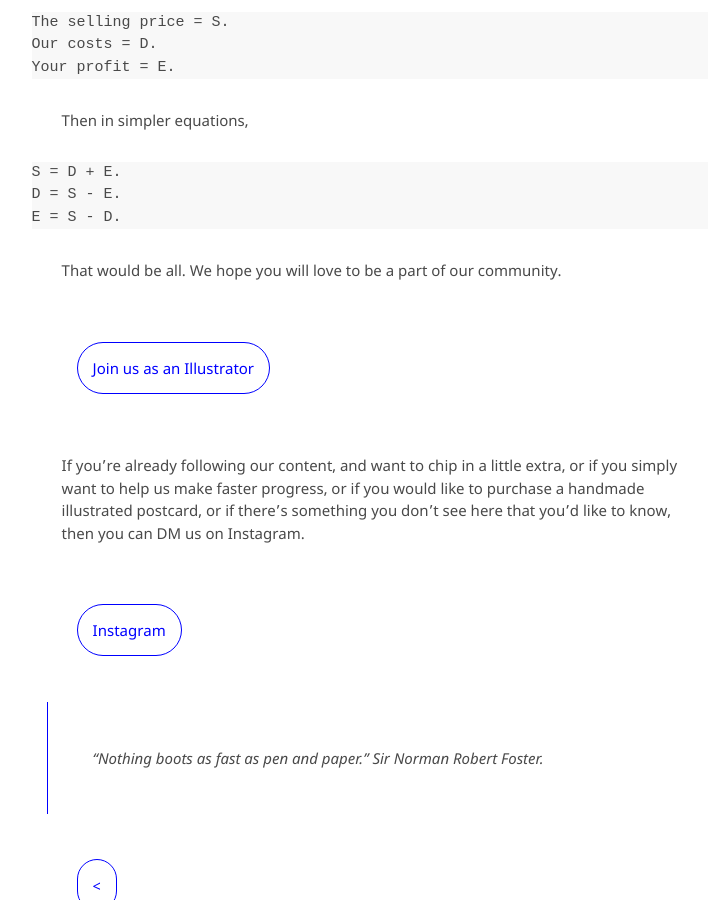
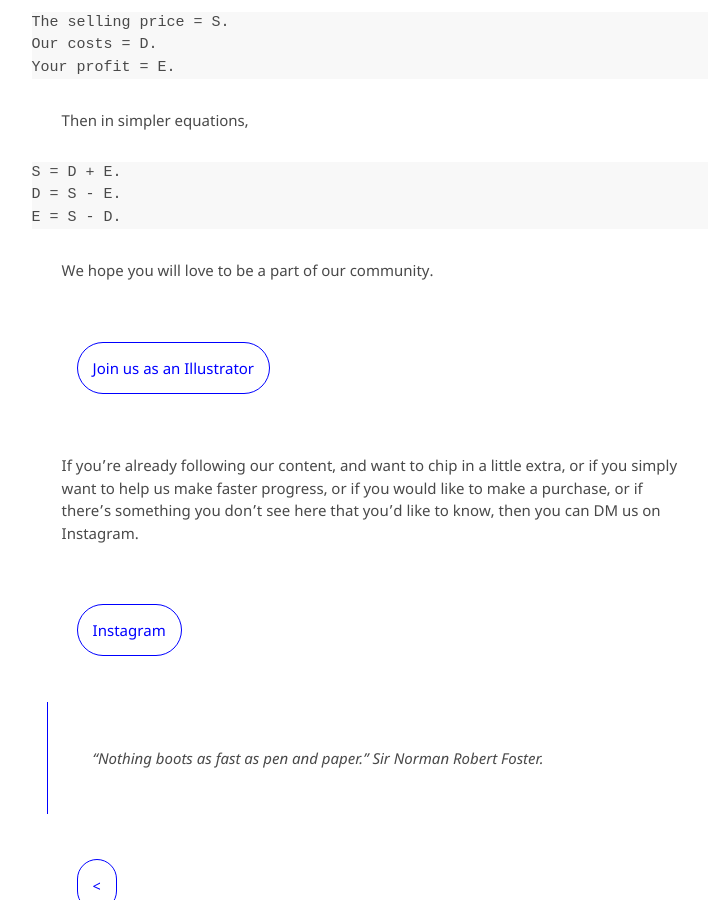
Before and after one commit to kvshvlin/yourmailproject, a Jekyll site: the page built from forartists.md, in a window 1280 px wide and 900 px high, scrolled down 4136 px. Shown: the whole window, without its empty margins (366-1074 px from the left). Built offline with Jekyll 4.4.1, drawn with Linux system fonts in a browser that asks for light colours; our own code applies the rules of GitHub Pages for plain Markdown files.

Commit message:
Update forartists.md

```diff
--- a/forartists.md
+++ b/forartists.md
@@ -123,7 +123,7 @@
 E = S - D.
 ~~~
 
-That would be all. We hope you will love to be a part of our community.
+We hope you will love to be a part of our community.
 
 <div class="roadmap-spacer-1"></div>
 
@@ -133,7 +133,7 @@
 
 <div class="roadmap-spacer-2"></div>
 
-If you’re already following our content, and want to chip in a little extra, or if you simply want to help us make faster progress, or if you would like to purchase a handmade illustrated postcard, or if there’s something you don’t see here that you’d like to know, then you can DM us on Instagram.
+If you’re already following our content, and want to chip in a little extra, or if you simply want to help us make faster progress, or if you would like to make a purchase, or if there’s something you don’t see here that you’d like to know, then you can DM us on Instagram.
 
 <div class="roadmap-spacer-1"></div>
 
```
